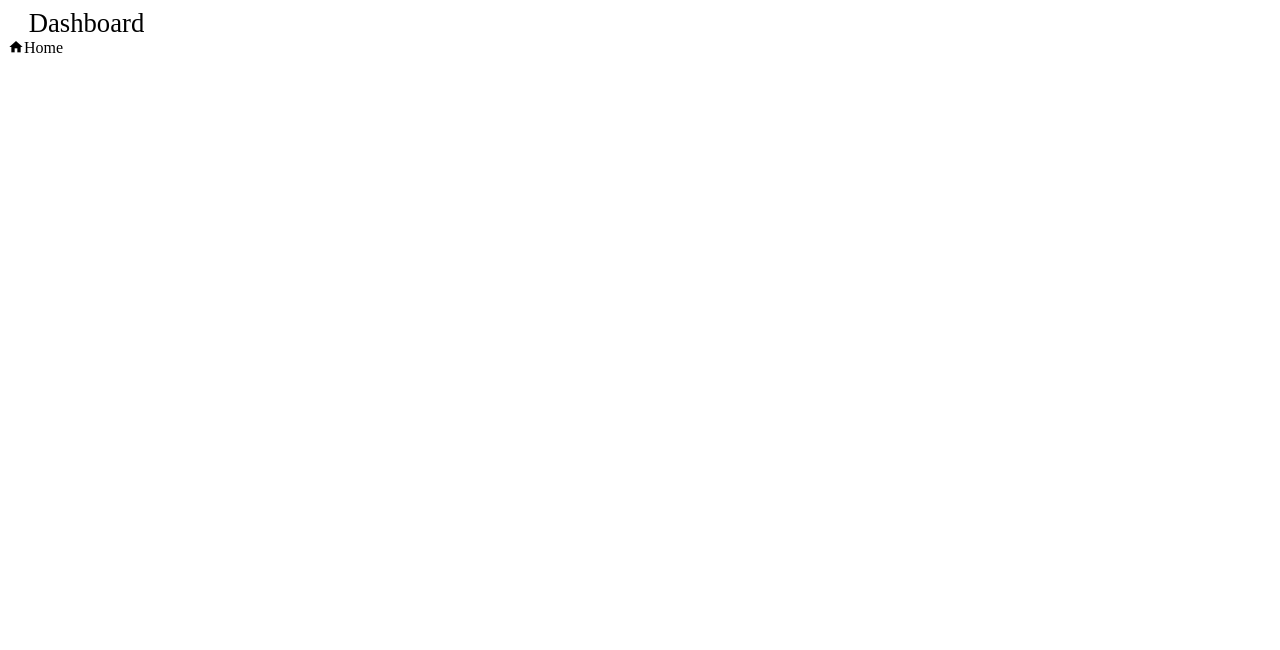
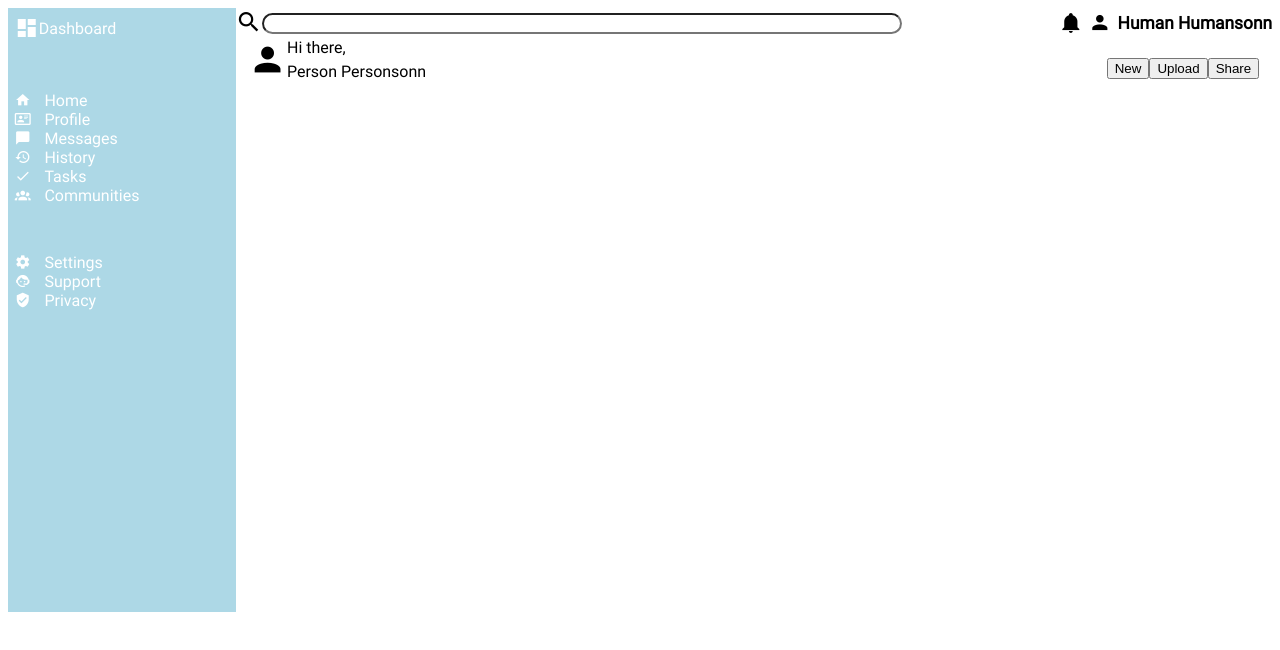
Before and after one commit to BingusBoy/dashboard-odin, a plain HTML site: page index.html in a window 1280 px wide. Drawn offline with Linux system fonts and the light colour scheme.

Commit message:
add content & styling to sidebar & topbar

```diff
--- a/index.html
+++ b/index.html
@@ -1,20 +1,72 @@
 <!DOCTYPE html>
 <html lang="en">
   <head>
-  <meta charset="UTF-8">
-  <meta http-equiv="X-UA-Compatible" content="IE=edge">
-  <meta name="viewport" content="width=device-width, initial-scale=1.0">
+    <meta charset="UTF-8" />
+    <meta http-equiv="X-UA-Compatible" content="IE=edge" />
+    <meta name="viewport" content="width=device-width, initial-scale=1.0" />
     <title>Dashboard</title>
-  <link rel="stylesheet" href="style.css">
-  <link rel="stylesheet" href="https://cdn.jsdelivr.net/npm/@mdi/font@6.9.96/css/materialdesignicons.min.css">
+    <link rel="stylesheet" href="style.css" />
+    <link
+      rel="stylesheet"
+      href="https://cdn.jsdelivr.net/npm/@mdi/font@6.9.96/css/materialdesignicons.min.css"
+    />
   </head>
   <body>
-  <div class="layout">
-    <div class="sidebar">
-      <div class="sidebarHeader"><span class="mdi-menu-down"></span>Dashboard</div>
+    <div class="layout grid">
+      <div class="sidebar flex">
+        <div class="sidebarHeader flex">
+          <span class="mdi mdi-view-dashboard"></span>
+          <div class="dashboard">Dashboard</div>
+        </div>
+        <div class="buttonGroup flex">
           <div class="home"><span class="mdi mdi-home"></span>Home</div>
+          <div class="profile">
+            <span class="mdi mdi-card-account-details-outline"></span>Profile
           </div>
-    <div class="topbar"></div>
+          <div class="messages">
+            <span class="mdi mdi-message"></span>Messages
+          </div>
+          <div class="history">
+            <span class="mdi mdi-history"></span>History
+          </div>
+          <div class="tasks"><span class="mdi mdi-check"></span>Tasks</div>
+          <div class="communities">
+            <span class="mdi mdi-account-group"></span>Communities
+          </div>
+        </div>
+        <div class="buttonGroup flex">
+          <div class="settings"><span class="mdi mdi-cog"></span>Settings</div>
+          <div class="support">
+            <span class="mdi mdi-face-agent"></span>Support
+          </div>
+          <div class="privacy">
+            <span class="mdi mdi-shield-check"></span>Privacy
+          </div>
+        </div>
+      </div>
+      <div class="topbar flex">
+        <div class="searchbar flex">
+          <span class="mdi mdi-magnify"></span>
+          <input type="search" name="search" id="search" />
+        </div>
+        <div class="userbar flex">
+          <span class="mdi mdi-bell"></span>
+          <div class="span mdi mdi-account"></div>
+          <div class="name">Human Humansonn</div>
+        </div>
+      </div>
+      <div class="herobar flex">
+        <div class="hello grid">
+          <span class="mdi mdi-account"></span>
+          <div class="helloTop">Hi there,</div>
+          <div class="helloBottom">Person Personsonn</div>
+        </div>
+        <div class="buttonGroup flex">
+          <button>New</button>
+          <button>Upload</button>
+          <button>Share</button>
+        </div>
+      </div>
       <div class="infospace"></div>
     </div>
   </body>
--- a/style.css
+++ b/style.css
@@ -1,5 +1,96 @@
+@font-face {
+    font-family: roboto;
+    src: url(./Roboto-Regular.ttf);
+}
 .grid{display: grid;}
 .flex{display: flex;}
+.layout{
+    grid-template-columns: 18% 1fr;
+    grid-template-rows: 10% 20% 170%;
+    font-family: roboto;
+}
+.sidebar{
+    grid-column: 1/2;
+    grid-row: 1/4;
+    background-color: lightblue;
+    color: white;
+    flex-flow: column;
+    gap: 6vh;
+}
+.topbar{
+    grid-column: 2/3;
+    grid-row: 1/2;
+    justify-content: space-between;
+    align-items: center;
+}
+.infospace{
+    grid-column: 2/3;
+    grid-row: 2/3;
+}
 .sidebarHeader{
+    font-size: 18pt;
+    flex-flow: row;
+    align-items: center;
+    margin-left: 3%;
+    margin-top: 3%;
+}
+.sidebarHeader .dashboard{
+    font-size: 12pt;
+}
+.sidebar .buttonGroup{
+    flex-flow: column;
+    gap: 6%;
+}
+.sidebar .buttonGroup span{
+    margin-right: 6%;
+    margin-left: 3%;
+}
+.searchbar{
     font-size: 20pt;
+    flex-flow: row;
+    align-items: center;
+    align-content: center;
 }
+#search{
+    /* background-color:  rgb(219, 226, 236); */
+    border-radius: 14px;
+    width: 50vw;
+}
+.userbar{
+    font-size: 17pt;
+    align-items: center;
+    gap: .5vw;
+}
+.userbar .name{
+    font-size: 13pt;
+    font-weight: 700;
+}
+.herobar{
+    grid-row: 2/3;
+    grid-column: 2/3;
+    flex-flow: row;
+    justify-content: space-between;
+}
+.hello{
+    grid-template-columns: min-content 1fr;
+    grid-template-rows: repeat(2, 40%);
+}
+.hello span{
+    grid-column: 1/2;
+    grid-row: 1/2;
+    font-size: 29pt;
+    margin-left: 1vw;
+}
+.helloTop{
+    grid-column: 2/3;
+    grid-row: 1/2;
+}
+.helloBottom{
+    grid-column: 2/3;
+    grid-row: 2/3;
+}
+.herobar .buttonGroup{
+    flex-flow: row;
+    align-items: center;
+    margin-right: 1vw;
+}
```
Lines whose indentation alone changed are shown as unchanged.
